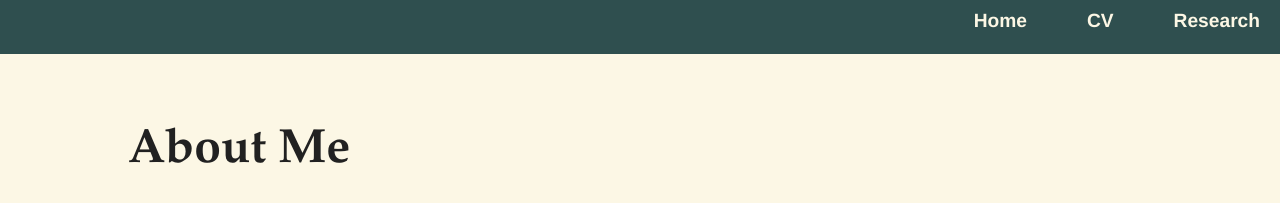
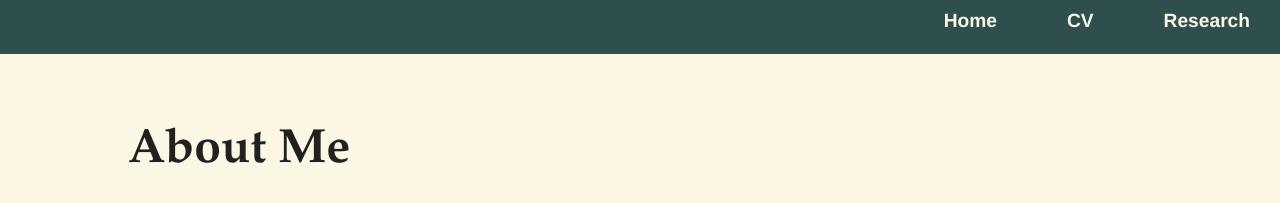
Before and after one commit to alyssa-stansfield/alyssa-stansfield.github.io, a Jekyll site: the page built from about/index.html, in a window 1280 px wide. Shown: the top 203 px of the page. Built offline with Jekyll 4.4.1, drawn with Linux system fonts in a browser that asks for light colours.

Commit message:
Fixing name on research page

```diff
--- a/css/main.css
+++ b/css/main.css
@@ -36,9 +36,9 @@
 
 nav ul li {
     display: inline-block;
-    margin-right: 20px;
+    margin-right: 10px;
     float: right;
-    padding-right: 40px;
+    padding-right: 60px;
     padding-top: 10px;
 
 }
@@ -104,6 +104,10 @@
 
 .name {
     position: fixed;
-    top: -50px;
-    left: -10px;
+    top: -35px;
+    left: -5px;
+    color:#FCF7E5;
+    z-index:9999;
+    font-size:1.5em;
+    font-family:'Garamond';
 }
```
